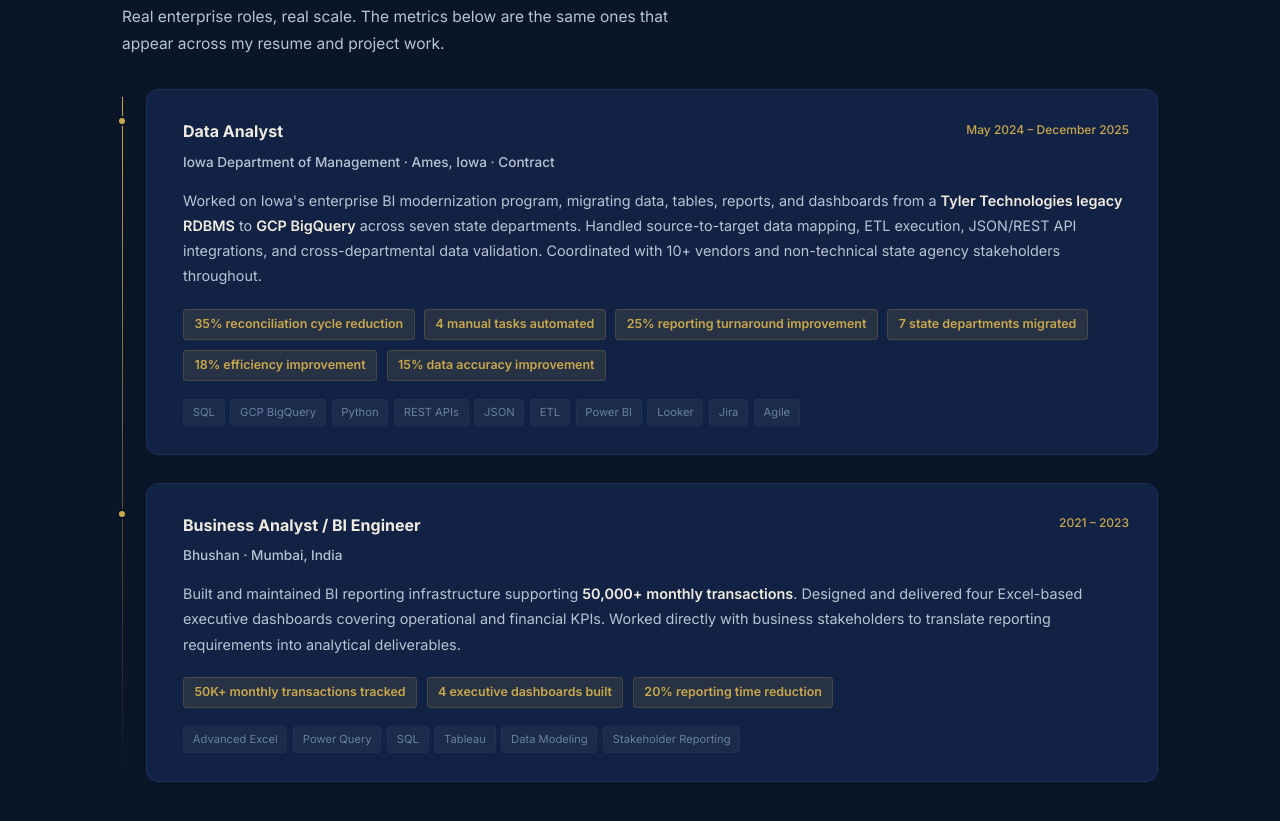
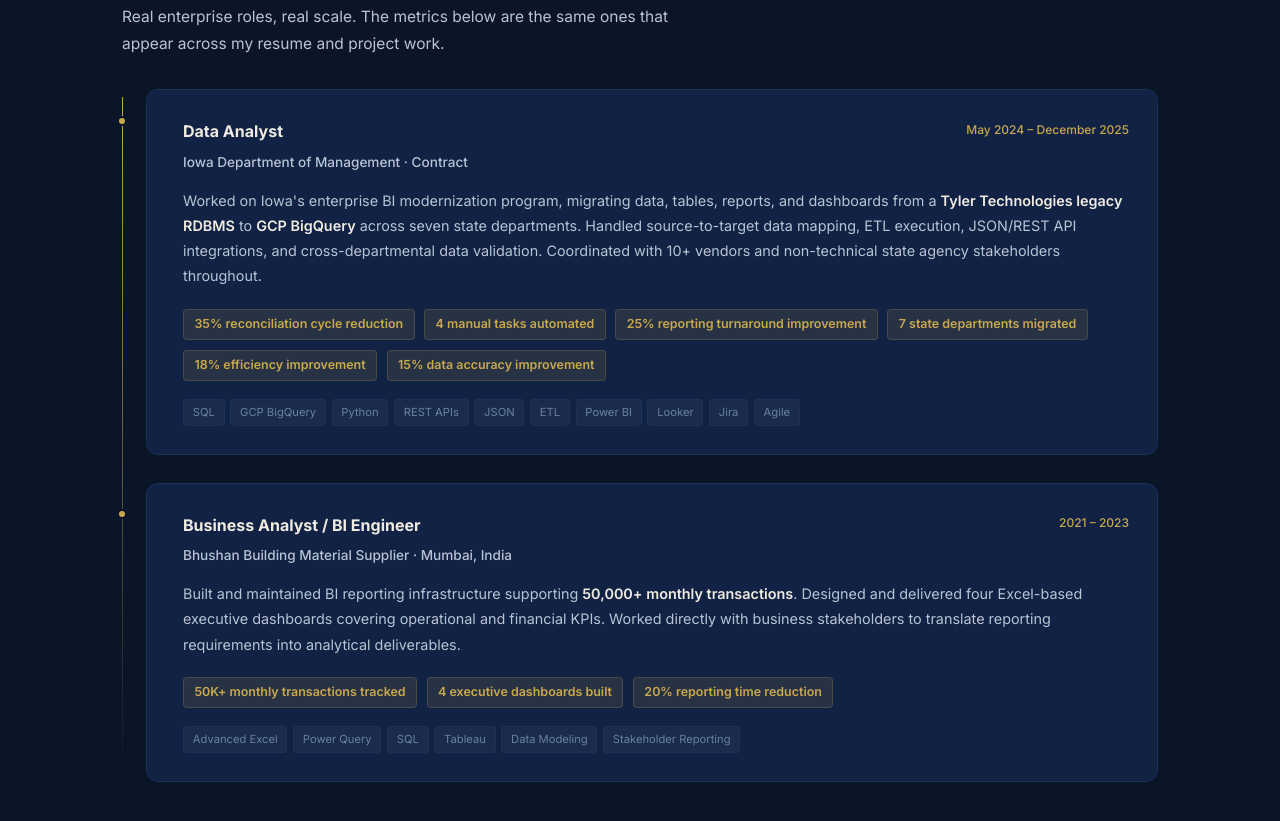
Before and after one commit to aksingh-ops/aksingh-ops.github.io, a plain HTML site: page index.html in a window 1280 px wide. Shown: the part 2113-2934 px from the top of the page. Drawn offline with nearby package versions, Linux system fonts and the light colour scheme; a web font is replaced by a local one.

Commit message:
Update company names in experience section

```diff
--- a/index.html
+++ b/index.html
@@ -783,7 +783,7 @@ footer a { color: var(--gold); }
           <div class="exp-title">Data Analyst</div>
           <div class="exp-dates">May 2024 &ndash; December 2025</div>
         </div>
-        <div class="exp-company">Iowa Department of Management &middot; Ames, Iowa &middot; Contract</div>
+        <div class="exp-company">Iowa Department of Management &middot; Contract</div>
         <p class="exp-scope">
           Worked on Iowa's enterprise BI modernization program, migrating data, tables,
           reports, and dashboards from a <strong>Tyler Technologies legacy RDBMS</strong>
@@ -819,7 +819,7 @@ footer a { color: var(--gold); }
           <div class="exp-title">Business Analyst / BI Engineer</div>
           <div class="exp-dates">2021 &ndash; 2023</div>
         </div>
-        <div class="exp-company">Bhushan &middot; Mumbai, India</div>
+        <div class="exp-company">Bhushan Building Material Supplier &middot; Mumbai, India</div>
         <p class="exp-scope">
           Built and maintained BI reporting infrastructure supporting <strong>50,000+
           monthly transactions</strong>. Designed and delivered four Excel-based
```
